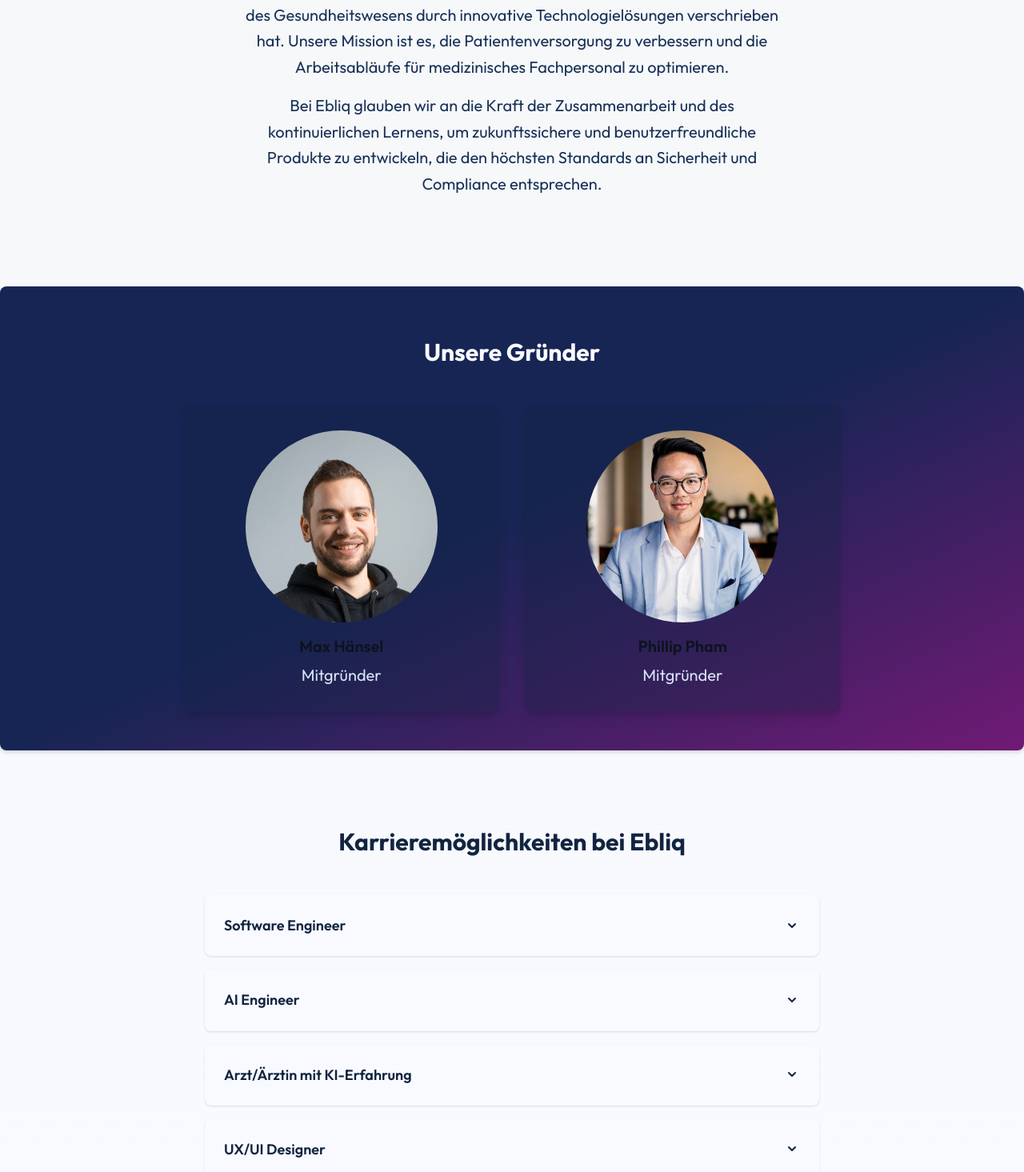
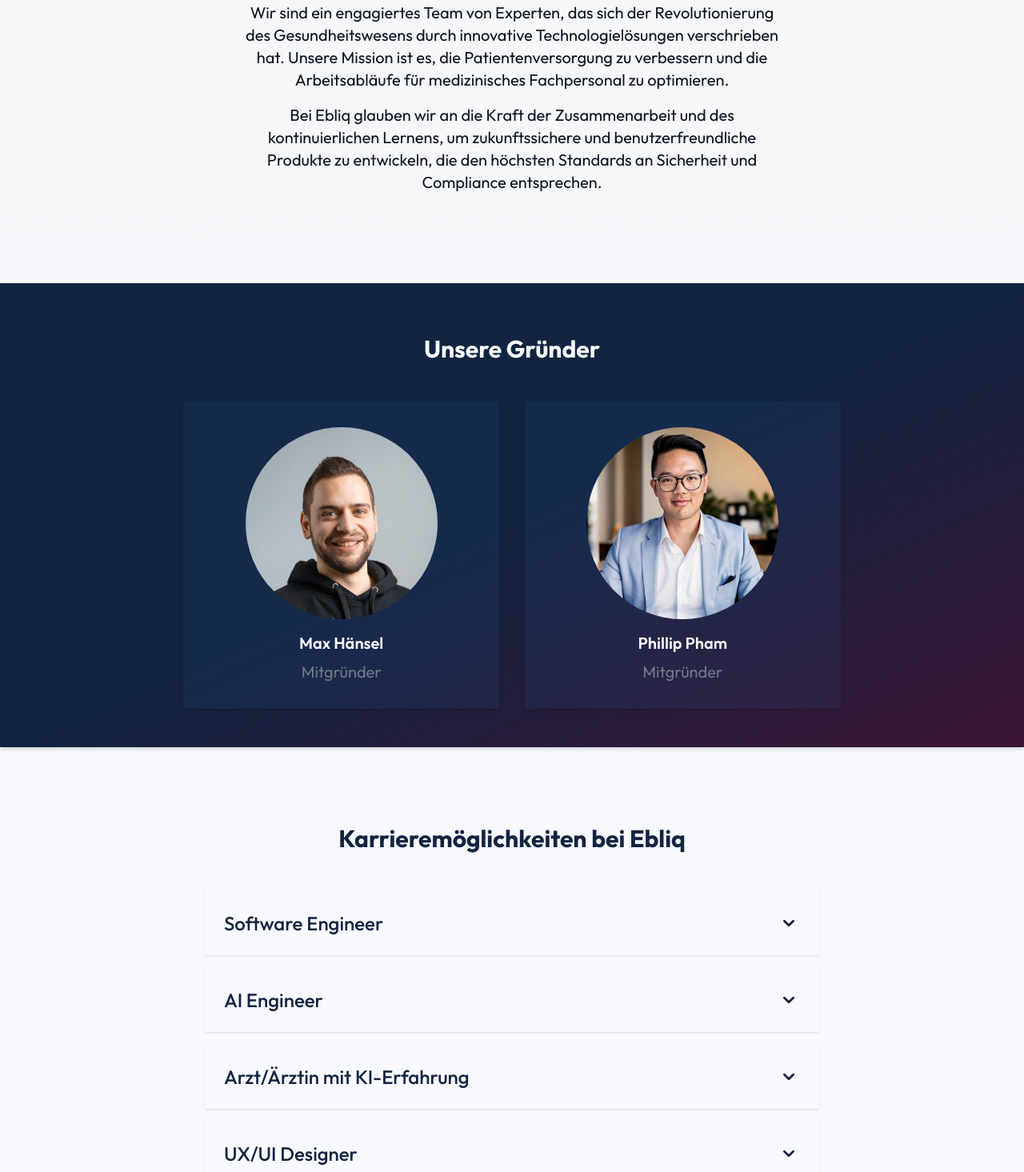
Before and after one commit to ebliq/landingpage, a Next.js app: page /about-us in a window 1280 px wide. Shown: the part 345-1810 px from the top of the page at 80% size. Built offline with nearby package versions, Linux system fonts and the light colour scheme; no server answers.

Commit message:
optimized styling about us

```diff
--- a/app/about-us/page.tsx
+++ b/app/about-us/page.tsx
@@ -6,18 +6,18 @@
     <>
       <section className="py-20 px-4 rounded-lg text-center">
         <div className=" max-w-2xl mx-auto">
-          <h1 className="text-lg font-semibold text-blue-500 mb-2">Über uns</h1>
-          <h2 className="text-4xl font-bold text-blue-900 mb-6">
+          <h1 className="font-light text-3xl text-primary">Über uns</h1>
+          <h2 className="mb-12">
             Lernen Sie unser Team und unsere Vision kennen
           </h2>
-          <p className="text-blue-800 leading-relaxed mb-4">
+          <p className="mb-4">
             Wir sind ein engagiertes Team von Experten, das sich der
             Revolutionierung des Gesundheitswesens durch innovative
             Technologielösungen verschrieben hat. Unsere Mission ist es, die
             Patientenversorgung zu verbessern und die Arbeitsabläufe für
             medizinisches Fachpersonal zu optimieren.
           </p>
-          <p className="text-blue-800 leading-relaxed">
+          <p className="">
             Bei Ebliq glauben wir an die Kraft der Zusammenarbeit und des
             kontinuierlichen Lernens, um zukunftssichere und benutzerfreundliche
             Produkte zu entwickeln, die den höchsten Standards an Sicherheit und
@@ -25,13 +25,13 @@
           </p>
         </div>
       </section>
-      <section className="bg-gradient-to-br from-50% from-blue-950 to-fuchsia-900 py-12 px-4 rounded-lg shadow-md mt-8">
+      <section className="bg-gradient-to-br from-50% from-primary-900 to-secondary-900 py-12 px-4 shadow-md mt-8">
         <div className="container mx-auto">
           <h2 className="text-3xl font-bold text-center text-white mb-12">
             Unsere Gründer
           </h2>
           <div className="flex flex-wrap justify-center gap-8">
-            <div className="bg-blue-900/30 text-white rounded-lg shadow-lg p-8 w-full sm:w-1/2 lg:w-1/3 text-center">
+            <div className="bg-primary/10 text-white rounded-sm shadow-md p-8 w-full sm:w-1/2 lg:w-1/3 text-center">
               <Link
                 href="https://www.linkedin.com/in/maximilianhaensel/"
                 target="_blank"
@@ -51,15 +51,15 @@
                   href="https://www.linkedin.com/in/maximilianhaensel/"
                   target="_blank"
                   rel="noopener noreferrer"
-                  className="hover:underline"
+                  className="hover:underline text-white"
                 >
                   Max Hänsel
                 </Link>
               </h3>
-              <p className="text-blue-100">Mitgründer</p>
+              <p className="text-muted-foreground">Mitgründer</p>
             </div>
 
-            <div className="bg-blue-900/30 text-white rounded-lg shadow-lg p-8 w-full sm:w-1/2 lg:w-1/3 text-center">
+            <div className="bg-primary/10 text-white rounded-sm shadow-md p-8 w-full sm:w-1/2 lg:w-1/3 text-center">
               <Link
                 href="https://www.linkedin.com/in/ddppham/"
                 target="_blank"
@@ -79,12 +79,12 @@
                   href="https://www.linkedin.com/in/ddppham/"
                   target="_blank"
                   rel="noopener noreferrer"
-                  className="hover:underline"
+                  className="hover:underline text-white"
                 >
                   Phillip Pham
                 </Link>
               </h3>
-              <p className="text-blue-100">Mitgründer</p>
+              <p className="text-muted-foreground">Mitgründer</p>
             </div>
           </div>
         </div>
@@ -96,13 +96,13 @@
           </h2>
           <div className="space-y-4 max-w-3xl mx-auto">
             {/* Job 1: Software Engineer */}
-            <details className="group bg-white p-6 rounded-lg shadow cursor-pointer">
-              <summary className="flex justify-between items-center font-semibold text-blue-900 list-none">
+            <details className="group">
+              <summary className="">
                 Software Engineer
                 <span className="text-blue-900 group-open:rotate-180 transition-transform duration-300">
                   <svg
                     xmlns="http://www.w3.org/2000/svg"
-                    className="h-5 w-5"
+                    className="h-7 w-7"
                     viewBox="0 0 20 20"
                     fill="currentColor"
                   >
@@ -114,8 +114,8 @@
                   </svg>
                 </span>
               </summary>
-              <div className="text-blue-900 mt-4 space-y-3">
-                <h4 className="font-semibold text-blue-900">Über die Rolle</h4>
+              <div className="mt-4 pb-4 space-y-3">
+                <h4 className="">Über die Rolle</h4>
                 <p>
                   Als Software Engineer bei Ebliq bist Du maßgeblich an der
                   Entwicklung und Wartung unserer innovativen
@@ -124,7 +124,7 @@
                   Softwarelösungen, die einen echten Unterschied im Leben von
                   Patienten und medizinischem Fachpersonal machen.
                 </p>
-                <h4 className="font-semibold text-blue-900">Unser Ansatz</h4>
+                <h4 className="">Unser Ansatz</h4>
                 <p>
                   Wir setzen auf moderne Technologien und agile
                   Entwicklungsmethoden. Clean Code, Test-Driven Development und
@@ -133,7 +133,7 @@
                   Technologien wie TypeScript, React, Node.js, GraphQL und
                   Cloud-Plattformen zu arbeiten.
                 </p>
-                <h4 className="font-semibold text-blue-900">
+                <h4 className="">
                   Verantwortlichkeiten
                 </h4>
                 <ul className="list-disc list-inside space-y-1">
@@ -154,7 +154,7 @@
                     Beitrag zur technischen Architektur und Technologieauswahl.
                   </li>
                 </ul>
-                <h4 className="font-semibold text-blue-900">Über Dich</h4>
+                <h4 className="">Über Dich</h4>
                 <p>
                   Du bist ein leidenschaftlicher Entwickler mit einem Auge fürs
                   Detail und einem starken Wunsch, hochwertige Software zu
@@ -162,7 +162,7 @@
                   proaktive Can-Do-Einstellung mit. Du lernst gerne Neues und
                   teilst Dein Wissen mit Kollegen.
                 </p>
-                <h4 className="font-semibold text-blue-900">Qualifikationen</h4>
+                <h4 className="">Qualifikationen</h4>
                 <ul className="list-disc list-inside space-y-1">
                   <li>
                     Abgeschlossenes Studium der Informatik oder eine
@@ -186,13 +186,13 @@
             </details>
 
             {/* Job 2: AI Engineer */}
-            <details className="group bg-white p-6 rounded-lg shadow cursor-pointer">
-              <summary className="flex justify-between items-center font-semibold text-blue-900 list-none">
+            <details className="group">
+              <summary className="">
                 AI Engineer
                 <span className="text-blue-900 group-open:rotate-180 transition-transform duration-300">
                   <svg
                     xmlns="http://www.w3.org/2000/svg"
-                    className="h-5 w-5"
+                    className="h-7 w-7"
                     viewBox="0 0 20 20"
                     fill="currentColor"
                   >
@@ -204,8 +204,8 @@
                   </svg>
                 </span>
               </summary>
-              <div className="text-blue-900 mt-4 space-y-3">
-                <h4 className="font-semibold text-blue-900">Über die Rolle</h4>
+              <div className="mt-4 pb-4 space-y-3">
+                <h4 className="">Über die Rolle</h4>
                 <p>
                   Als AI Engineer bei Ebliq spielst Du eine Schlüsselrolle bei
                   der Entwicklung und Implementierung von KI-gestützten
@@ -215,7 +215,7 @@
                   Verbesserung von Diagnosen, Behandlungen und Arbeitsabläufen
                   zu schaffen.
                 </p>
-                <h4 className="font-semibold text-blue-900">Unser Ansatz</h4>
+                <h4 className="">Unser Ansatz</h4>
                 <p>
                   Wir nutzen modernste Machine-Learning- und
                   Deep-Learning-Techniken, um aus komplexen medizinischen Daten
@@ -224,7 +224,7 @@
                   verantwortungsvoller KI-Modelle. Du arbeitest eng mit
                   medizinischen Experten und Softwareentwicklern zusammen.
                 </p>
-                <h4 className="font-semibold text-blue-900">
+                <h4 className="">
                   Verantwortlichkeiten
                 </h4>
                 <ul className="list-disc list-inside space-y-1">
@@ -251,7 +251,7 @@
                     Bereich KI im Gesundheitswesen.
                   </li>
                 </ul>
-                <h4 className="font-semibold text-blue-900">Über Dich</h4>
+                <h4 className="">Über Dich</h4>
                 <p>
                   Du bist fasziniert von den Möglichkeiten der Künstlichen
                   Intelligenz und möchtest Dein Wissen im Gesundheitsbereich
@@ -260,7 +260,7 @@
                   bist motiviert, anspruchsvolle Probleme zu lösen und
                   innovative Produkte zu entwickeln.
                 </p>
-                <h4 className="font-semibold text-blue-900">Qualifikationen</h4>
+                <h4 className="">Qualifikationen</h4>
                 <ul className="list-disc list-inside space-y-1">
                   <li>
                     Abgeschlossenes Studium in Informatik, Data Science,
@@ -286,13 +286,13 @@
             </details>
 
             {/* Job 3: Doctor with AI Experience */}
-            <details className="group bg-white p-6 rounded-lg shadow cursor-pointer">
-              <summary className="flex justify-between items-center font-semibold text-blue-900 list-none">
+            <details className="group">
+              <summary className="">
                 Arzt/Ärztin mit KI-Erfahrung
                 <span className="text-blue-900 group-open:rotate-180 transition-transform duration-300">
                   <svg
                     xmlns="http://www.w3.org/2000/svg"
-                    className="h-5 w-5"
+                    className="h-7 w-7"
                     viewBox="0 0 20 20"
                     fill="currentColor"
                   >
@@ -304,8 +304,8 @@
                   </svg>
                 </span>
               </summary>
-              <div className="text-blue-900 mt-4 space-y-3">
-                <h4 className="font-semibold text-blue-900">Über die Rolle</h4>
+              <div className="mt-4 pb-4 space-y-3">
+                <h4 className="">Über die Rolle</h4>
                 <p>
                   Als Arzt/Ärztin mit KI-Erfahrung bei Ebliq bist Du die
                   entscheidende Brücke zwischen medizinischer Praxis und
@@ -314,7 +314,7 @@
                   klinisch relevant, sicher und effektiv sind und den
                   Bedürfnissen von Ärzten und Patienten entsprechen.
                 </p>
-                <h4 className="font-semibold text-blue-900">Unser Ansatz</h4>
+                <h4 className="">Unser Ansatz</h4>
                 <p>
                   Wir glauben, dass die besten digitalen Gesundheitslösungen
                   durch die enge Zusammenarbeit von Medizinern und Technologen
@@ -323,7 +323,7 @@
                   Daten zu interpretieren und die Validierung unserer Produkte
                   zu begleiten.
                 </p>
-                <h4 className="font-semibold text-blue-900">
+                <h4 className="">
                   Verantwortlichkeiten
                 </h4>
                 <ul className="list-disc list-inside space-y-1">
@@ -351,7 +351,7 @@
                     Stakeholdern.
                   </li>
                 </ul>
-                <h4 className="font-semibold text-blue-900">Über Dich</h4>
+                <h4 className="">Über Dich</h4>
                 <p>
                   Du bist approbierte/r Arzt/Ärztin mit einem starken Interesse
                   an digitalen Technologien und Künstlicher Intelligenz im
@@ -361,7 +361,7 @@
                   kannst komplexe medizinische Sachverhalte verständlich
                   erklären.
                 </p>
-                <h4 className="font-semibold text-blue-900">Qualifikationen</h4>
+                <h4 className="">Qualifikationen</h4>
                 <ul className="list-disc list-inside space-y-1">
                   <li>Abgeschlossenes Medizinstudium und Approbation.</li>
                   <li>Klinische Erfahrung in einem relevanten Fachgebiet.</li>
@@ -380,13 +380,13 @@
             </details>
 
             {/* Job 4: UX/UI Designer */}
-            <details className="group bg-white p-6 rounded-lg shadow cursor-pointer">
-              <summary className="flex justify-between items-center font-semibold text-blue-900 list-none">
+            <details className="group">
+              <summary className="">
                 UX/UI Designer
                 <span className="text-blue-900 group-open:rotate-180 transition-transform duration-300">
                   <svg
                     xmlns="http://www.w3.org/2000/svg"
-                    className="h-5 w-5"
+                    className="h-7 w-7"
                     viewBox="0 0 20 20"
                     fill="currentColor"
                   >
@@ -398,8 +398,8 @@
                   </svg>
                 </span>
               </summary>
-              <div className="text-blue-900 mt-4 space-y-3">
-                <h4 className="font-semibold text-blue-900">Über die Rolle</h4>
+              <div className="mt-4 pb-4 space-y-3">
+                <h4 className="">Über die Rolle</h4>
                 <p>
                   Als UX/UI Designer bei Ebliq bist Du verantwortlich für die
                   Gestaltung intuitiver, benutzerfreundlicher und ästhetisch
@@ -409,7 +409,7 @@
                   Personal und Patienten optimal entsprechen und eine exzellente
                   User Experience bieten.
                 </p>
-                <h4 className="font-semibold text-blue-900">Unser Ansatz</h4>
+                <h4 className="">Unser Ansatz</h4>
                 <p>
                   Wir verfolgen einen nutzerzentrierten Designprozess, der User
                   Research, Prototyping und iteratives Testing umfasst. Du
@@ -418,7 +418,7 @@
                   elegante und effektive Designlösungen zu übersetzen. Wir legen
                   Wert auf konsistente Designsysteme und Barrierefreiheit.
                 </p>
-                <h4 className="font-semibold text-blue-900">
+                <h4 className="">
                   Verantwortlichkeiten
                 </h4>
                 <ul className="list-disc list-inside space-y-1">
@@ -443,7 +443,7 @@
                   </li>
                   <li>Präsentation von Designkonzepten vor Stakeholdern.</li>
                 </ul>
-                <h4 className="font-semibold text-blue-900">Über Dich</h4>
+                <h4 className="">Über Dich</h4>
                 <p>
                   Du hast eine Leidenschaft für großartiges Design und ein
                   tiefes Verständnis für Nutzerbedürfnisse, insbesondere im
@@ -452,7 +452,7 @@
                   Kommunikationsfähigkeiten. Du kannst Designentscheidungen
                   fundiert begründen und arbeitest gerne kollaborativ im Team.
                 </p>
-                <h4 className="font-semibold text-blue-900">Qualifikationen</h4>
+                <h4 className="">Qualifikationen</h4>
                 <ul className="list-disc list-inside space-y-1">
                   <li>
                     Abgeschlossenes Studium im Bereich Design (UX/UI,
--- a/app/globals.css
+++ b/app/globals.css
@@ -32,6 +32,10 @@
   @apply text-2xl mb-2 transition-colors text-black duration-300 group-hover:text-primary;
 }
 
+h4 {
+  @apply text-2xl font-light text-primary-700 pt-6 mb-0;
+}
+
 p {
   @apply text-lg md:text-xl;
 }
@@ -49,3 +53,11 @@
 footer li a {
   @apply text-muted-foreground hover:text-primary;
 }
+
+details {
+  @apply bg-white px-6 rounded-sm shadow cursor-pointer
+}
+
+summary {
+  @apply flex justify-between items-center font-medium text-2xl text-primary-900 list-none py-6;
+}
```
